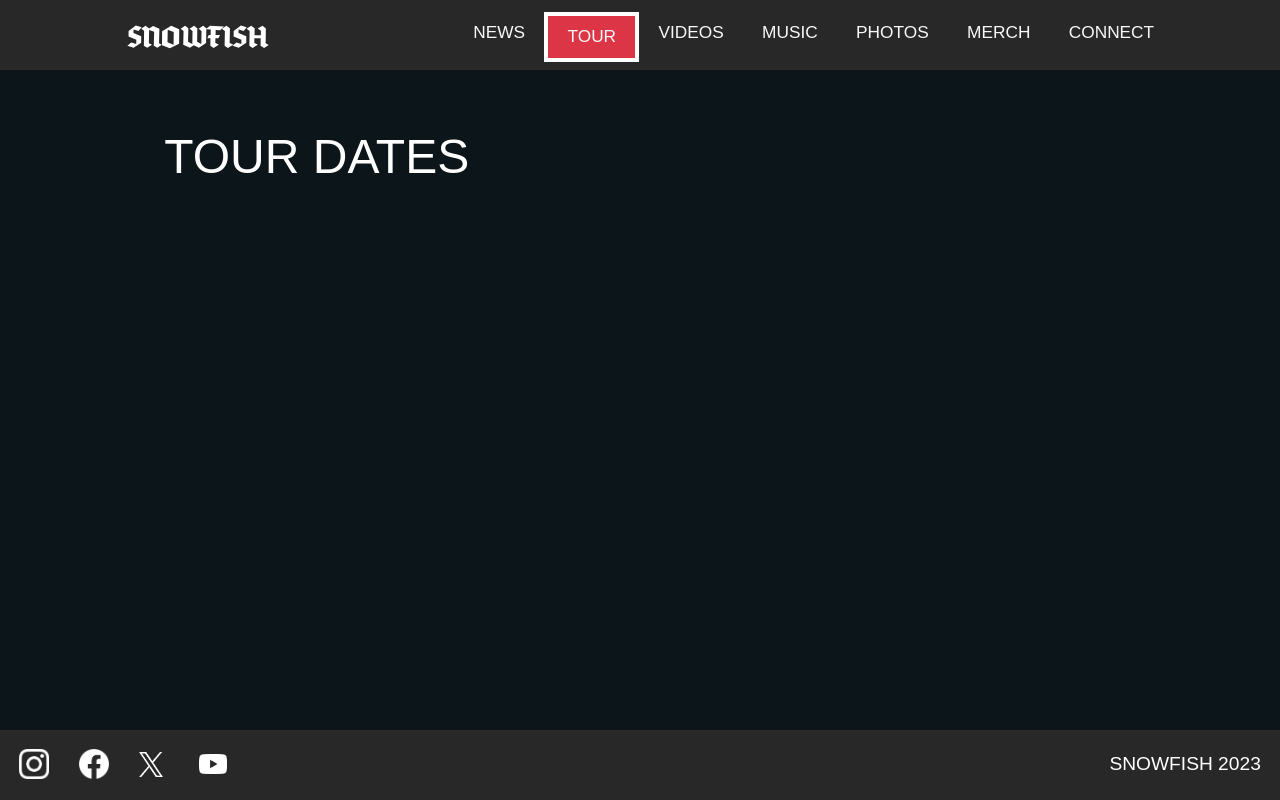
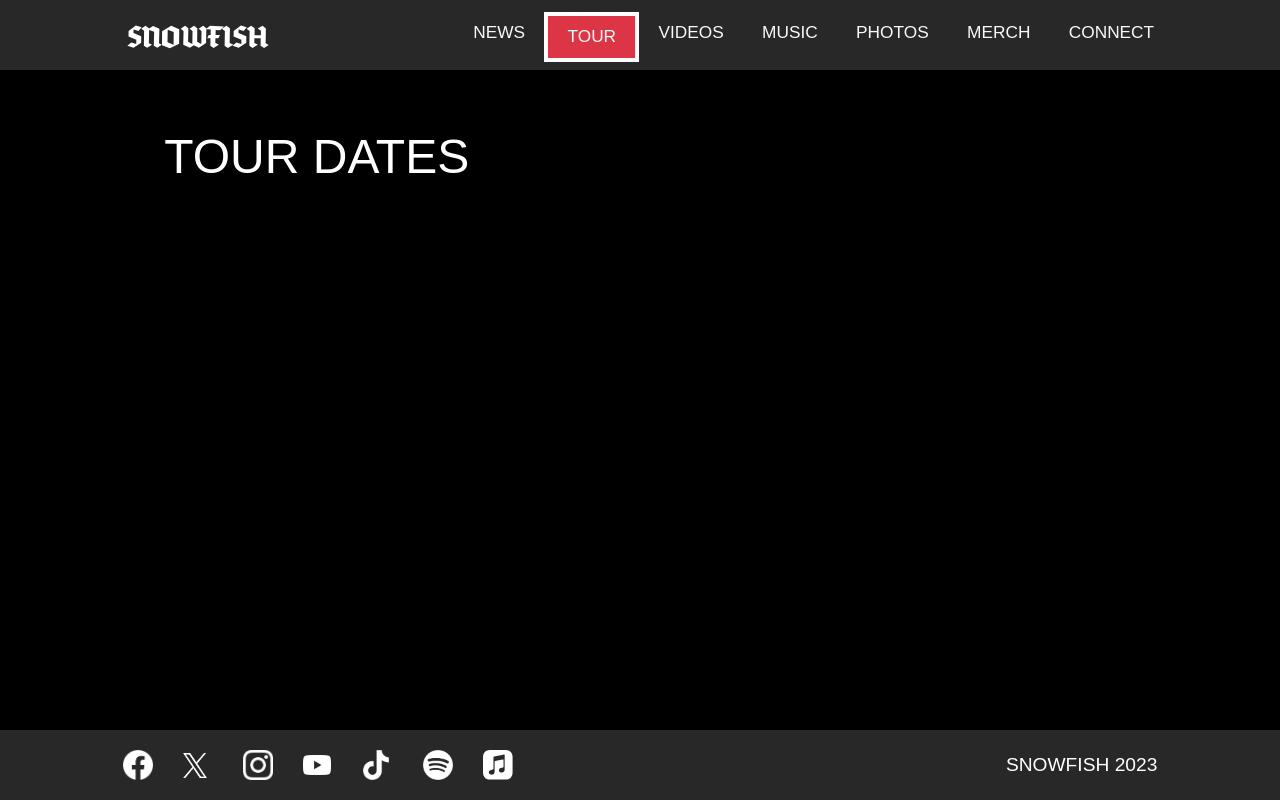
Before and after one commit to solomonrodrigues/snowfish, a Django app: page /tour/ in a window 1280 px wide. Run offline with Django 4.2, Linux system fonts and the light colour scheme; data that the repository does not hold is empty.

Commit message:
More social links in footer. Black background. TMU links

```diff
--- a/layout/static/layout/css/styles.css
+++ b/layout/static/layout/css/styles.css
@@ -2,7 +2,7 @@ body, html {
     color: #fff;
     font-size: 16px;
     font-family: "IBM Plex Sans", sans-serif;
-    background-color: #0b151a; /* #0a0f17 */
+    background-color: black; /*#0b151a;*/ /* #0a0f17 */
     line-height: 1.35;
     background-repeat: repeat;
     background-size: 100% auto;
@@ -120,9 +120,10 @@ a.nav-link:active {
 
 .the-monster-upstairs:hover {
     cursor: pointer;
-    width: 390px;
+    /*width: 390px;
     height: 390px;
-    transition: width 0.15s ease-in-out, height 0.15s ease-in-out;
+    transition: width 0.15s ease-in-out, height 0.15s ease-in-out;*/
+    outline: solid 3px white;
 }
 
 .jumbotron {
@@ -234,3 +235,27 @@ a.nav-link:active {
     background-size: contain;
     display: block;
 }
+
+.tiktok {
+    background: url(../img/social/tiktok.png) 0 0 no-repeat;
+    width: 30px;
+    height: 30px;
+    background-size: contain;
+    display: block;
+}
+
+.spotify {
+    background: url(../img/social/spotify.png) 0 0 no-repeat;
+    width: 30px;
+    height: 30px;
+    background-size: contain;
+    display: block;
+}
+
+.apple-music {
+    background: url(../img/social/apple-music.svg) 0 0 no-repeat;
+    width: 30px;
+    height: 30px;
+    background-size: contain;
+    display: block;
+}
--- a/layout/templates/base.html
+++ b/layout/templates/base.html
@@ -36,12 +36,9 @@
                 {% block content %}
                 {% endblock content %}
                 </main>
-                <footer role="footer" class="mb-0">
-                  <div class="footer-contents">
+                <footer role="footer" class="d-flex justify-content-center">
+                  <div class="footer-contents col-lg-10">
                       <ul class="footer-social">
-                          <li>
-                              <a class="instagram" href="https://www.instagram.com/snowfishband"></a>
-                          </li>
                           <li>
                               <a class="facebook" href="https://www.facebook.com/snowfishband"></a>
                           </li>
@@ -49,7 +46,19 @@
                             <a class="twitter" href="https://twitter.com/snowfishband"></a>
                           </li>
                           <li>
+                              <a class="instagram" href="https://www.instagram.com/snowfishband"></a>
+                          </li>
+                          <li>
                             <a class="youtube" href="https://www.youtube.com/channel/UCOpdjKHcrFKGOerZPavIxWw"></a>
+                          </li>
+                          <li>
+                            <a class="tiktok" href="https://www.tiktok.com/@snowfishband"></a>
+                          </li>
+                          <li>
+                            <a class="spotify" href="https://open.spotify.com/artist/0NDdFWfIaf38Lrq3KAPADJ?si=gg2b_ZWPQfOmi4rPLL3zDA"></a>
+                          </li>
+                          <li>
+                            <a class="apple-music" href="https://music.apple.com/au/artist/snowfish/1527036175"></a>
                           </li>
                       </ul>
                       <div class="footer-text">
```
Also changed, not shown: layout/templates/home.html (+15 -5 lines), snowfishapp/templates/music.html (added, +10 -0 lines), snowfishapp/templates/photos.html (added, +10 -0 lines), snowfishapp/templates/videos.html (added, +10 -0 lines), layout/static/layout/img/social/apple-music.svg (added), layout/static/layout/img/social/spotify.png (added), layout/static/layout/img/social/tiktok.png (added).
